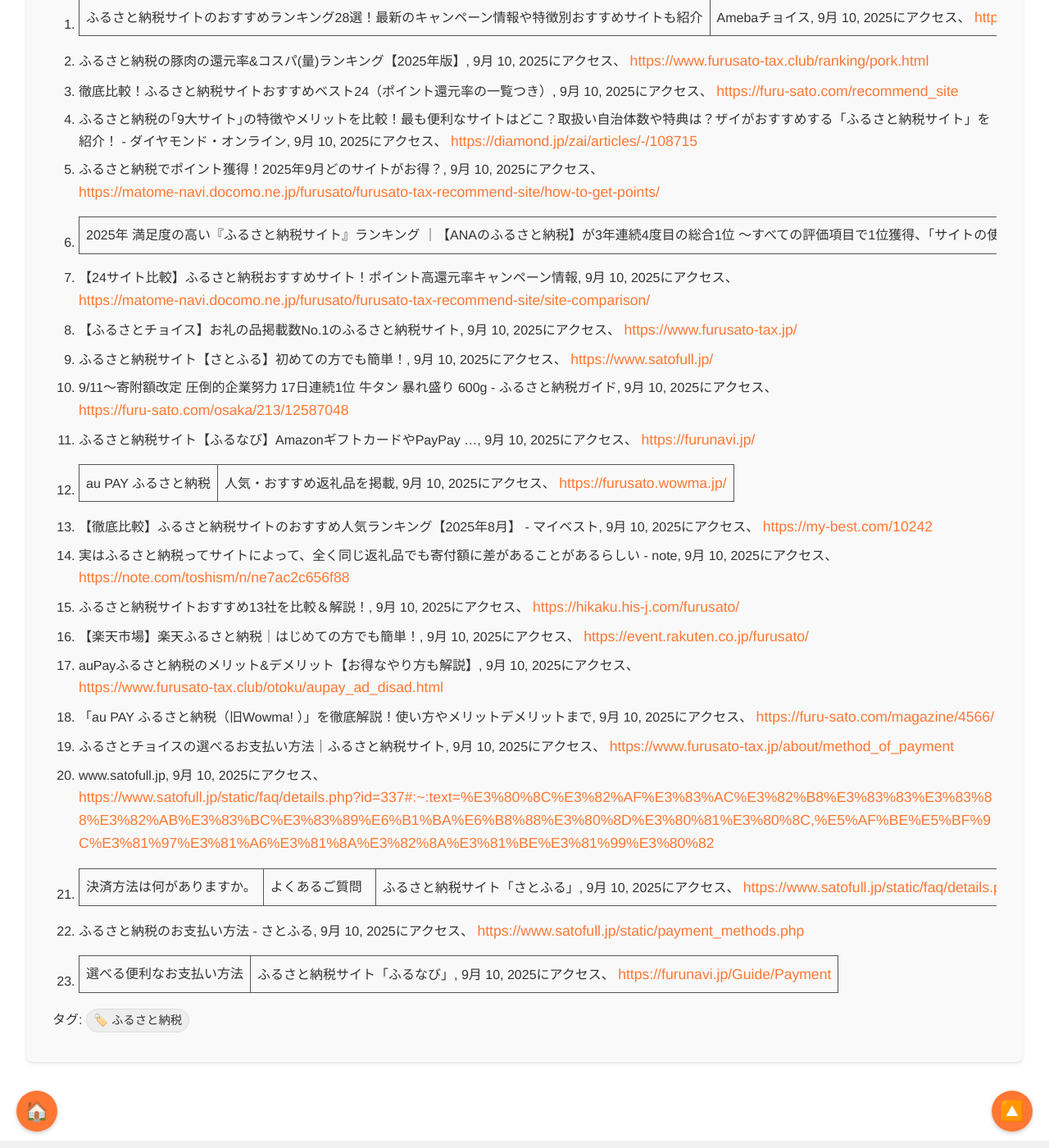
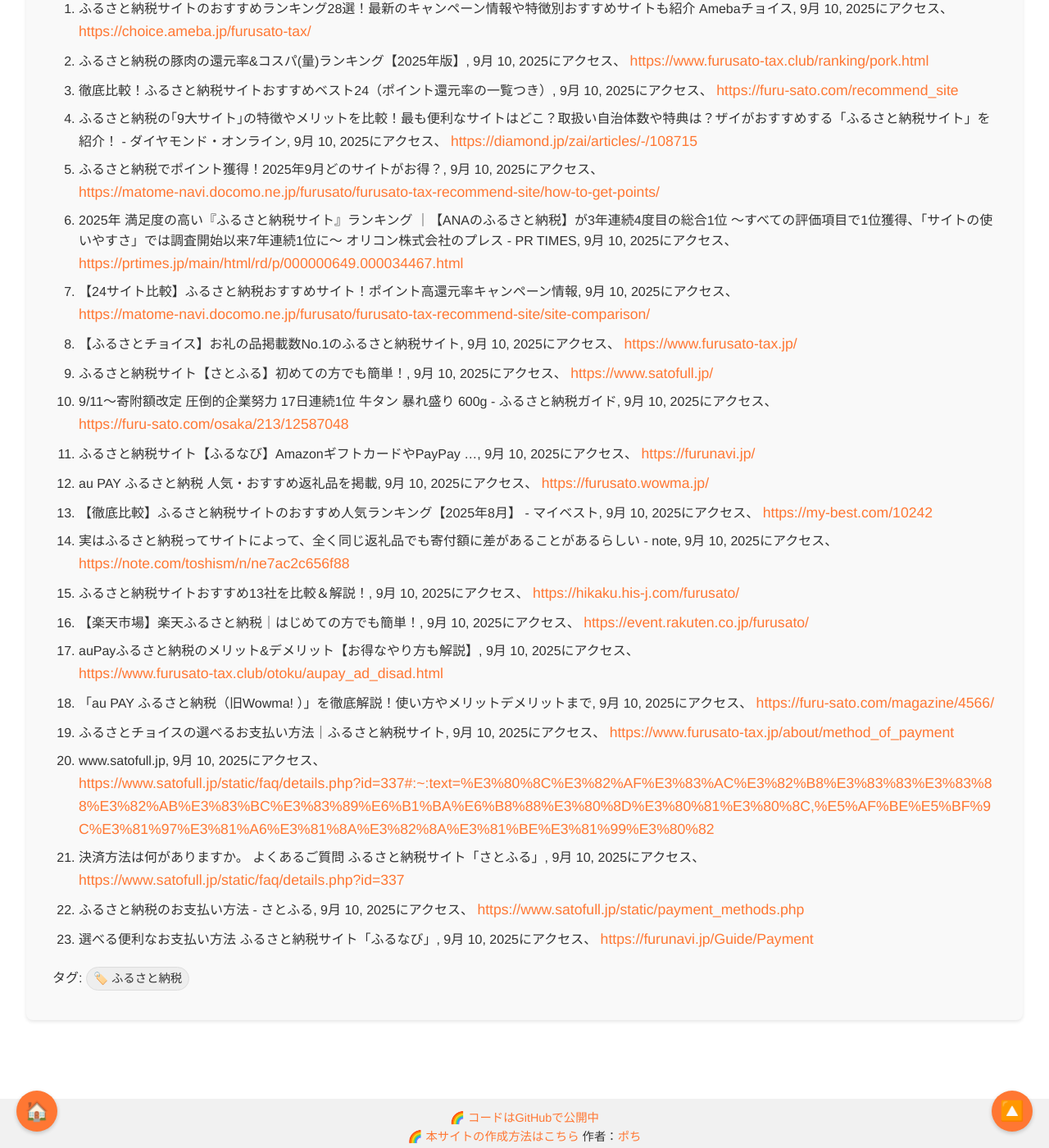
Before and after one commit to aegisfleet/share-deepresearch, a Jekyll site: the page built from _topics/hometown-tax-donation-site-comparison/index.md, in a window 1280 px wide and 1400 px high, scrolled down 12784 px. Shown: the whole window at 82% size. Built offline with Jekyll 4.4.1, drawn with Linux system fonts in a browser that asks for light colours.

Commit message:
Auto update files

```diff
--- a/_topics/hometown-tax-donation-site-comparison/index.md
+++ b/_topics/hometown-tax-donation-site-comparison/index.md
@@ -284,18 +284,18 @@ title: 2025年10月以降のふるさと納税戦略：ポイント還元廃止
 
 #### **引用文献**
 
-1. ふるさと納税サイトのおすすめランキング28選！最新のキャンペーン情報や特徴別おすすめサイトも紹介 | Amebaチョイス, 9月 10, 2025にアクセス、 [https://choice.ameba.jp/furusato-tax/](https://choice.ameba.jp/furusato-tax/)
+1. ふるさと納税サイトのおすすめランキング28選！最新のキャンペーン情報や特徴別おすすめサイトも紹介 Amebaチョイス, 9月 10, 2025にアクセス、 [https://choice.ameba.jp/furusato-tax/](https://choice.ameba.jp/furusato-tax/)
 2. ふるさと納税の豚肉の還元率&コスパ(量)ランキング【2025年版】, 9月 10, 2025にアクセス、 [https://www.furusato-tax.club/ranking/pork.html](https://www.furusato-tax.club/ranking/pork.html)
 3. 徹底比較！ふるさと納税サイトおすすめベスト24（ポイント還元率の一覧つき）, 9月 10, 2025にアクセス、 [https://furu-sato.com/recommend\_site](https://furu-sato.com/recommend_site)
 4. ふるさと納税の｢9大サイト｣の特徴やメリットを比較！最も便利なサイトはどこ？取扱い自治体数や特典は？ザイがおすすめする「ふるさと納税サイト」を紹介！ \- ダイヤモンド・オンライン, 9月 10, 2025にアクセス、 [https://diamond.jp/zai/articles/-/108715](https://diamond.jp/zai/articles/-/108715)
 5. ふるさと納税でポイント獲得！2025年9月どのサイトがお得？, 9月 10, 2025にアクセス、 [https://matome-navi.docomo.ne.jp/furusato/furusato-tax-recommend-site/how-to-get-points/](https://matome-navi.docomo.ne.jp/furusato/furusato-tax-recommend-site/how-to-get-points/)
-6. 2025年 満足度の高い『ふるさと納税サイト』ランキング ｜【ANAのふるさと納税】が3年連続4度目の総合1位 ～すべての評価項目で1位獲得、「サイトの使いやすさ」では調査開始以来7年連続1位に～ | オリコン株式会社のプレス \- PR TIMES, 9月 10, 2025にアクセス、 [https://prtimes.jp/main/html/rd/p/000000649.000034467.html](https://prtimes.jp/main/html/rd/p/000000649.000034467.html)
+6. 2025年 満足度の高い『ふるさと納税サイト』ランキング ｜【ANAのふるさと納税】が3年連続4度目の総合1位 ～すべての評価項目で1位獲得、「サイトの使いやすさ」では調査開始以来7年連続1位に～ オリコン株式会社のプレス \- PR TIMES, 9月 10, 2025にアクセス、 [https://prtimes.jp/main/html/rd/p/000000649.000034467.html](https://prtimes.jp/main/html/rd/p/000000649.000034467.html)
 7. 【24サイト比較】ふるさと納税おすすめサイト！ポイント高還元率キャンペーン情報, 9月 10, 2025にアクセス、 [https://matome-navi.docomo.ne.jp/furusato/furusato-tax-recommend-site/site-comparison/](https://matome-navi.docomo.ne.jp/furusato/furusato-tax-recommend-site/site-comparison/)
 8. 【ふるさとチョイス】お礼の品掲載数No.1のふるさと納税サイト, 9月 10, 2025にアクセス、 [https://www.furusato-tax.jp/](https://www.furusato-tax.jp/)
 9. ふるさと納税サイト【さとふる】初めての方でも簡単！, 9月 10, 2025にアクセス、 [https://www.satofull.jp/](https://www.satofull.jp/)
 10. 9/11〜寄附額改定 圧倒的企業努力 17日連続1位 牛タン 暴れ盛り 600g \- ふるさと納税ガイド, 9月 10, 2025にアクセス、 [https://furu-sato.com/osaka/213/12587048](https://furu-sato.com/osaka/213/12587048)
 11. ふるさと納税サイト【ふるなび】AmazonギフトカードやPayPay ..., 9月 10, 2025にアクセス、 [https://furunavi.jp/](https://furunavi.jp/)
-12. au PAY ふるさと納税 | 人気・おすすめ返礼品を掲載, 9月 10, 2025にアクセス、 [https://furusato.wowma.jp/](https://furusato.wowma.jp/)
+12. au PAY ふるさと納税 人気・おすすめ返礼品を掲載, 9月 10, 2025にアクセス、 [https://furusato.wowma.jp/](https://furusato.wowma.jp/)
 13. 【徹底比較】ふるさと納税サイトのおすすめ人気ランキング【2025年8月】 \- マイベスト, 9月 10, 2025にアクセス、 [https://my-best.com/10242](https://my-best.com/10242)
 14. 実はふるさと納税ってサイトによって、全く同じ返礼品でも寄付額に差があることがあるらしい \- note, 9月 10, 2025にアクセス、 [https://note.com/toshism/n/ne7ac2c656f88](https://note.com/toshism/n/ne7ac2c656f88)
 15. ふるさと納税サイトおすすめ13社を比較＆解説！, 9月 10, 2025にアクセス、 [https://hikaku.his-j.com/furusato/](https://hikaku.his-j.com/furusato/)
@@ -304,6 +304,6 @@ title: 2025年10月以降のふるさと納税戦略：ポイント還元廃止
 18. 「au PAY ふるさと納税（旧Wowma\! ）」を徹底解説！使い方やメリットデメリットまで, 9月 10, 2025にアクセス、 [https://furu-sato.com/magazine/4566/](https://furu-sato.com/magazine/4566/)
 19. ふるさとチョイスの選べるお支払い方法｜ふるさと納税サイト, 9月 10, 2025にアクセス、 [https://www.furusato-tax.jp/about/method\_of\_payment](https://www.furusato-tax.jp/about/method_of_payment)
 20. www.satofull.jp, 9月 10, 2025にアクセス、 [https://www.satofull.jp/static/faq/details.php?id=337\#:\~:text=%E3%80%8C%E3%82%AF%E3%83%AC%E3%82%B8%E3%83%83%E3%83%88%E3%82%AB%E3%83%BC%E3%83%89%E6%B1%BA%E6%B8%88%E3%80%8D%E3%80%81%E3%80%8C,%E5%AF%BE%E5%BF%9C%E3%81%97%E3%81%A6%E3%81%8A%E3%82%8A%E3%81%BE%E3%81%99%E3%80%82](https://www.satofull.jp/static/faq/details.php?id=337#:~:text=%E3%80%8C%E3%82%AF%E3%83%AC%E3%82%B8%E3%83%83%E3%83%88%E3%82%AB%E3%83%BC%E3%83%89%E6%B1%BA%E6%B8%88%E3%80%8D%E3%80%81%E3%80%8C,%E5%AF%BE%E5%BF%9C%E3%81%97%E3%81%A6%E3%81%8A%E3%82%8A%E3%81%BE%E3%81%99%E3%80%82)
-21. 決済方法は何がありますか。 | よくあるご質問 | ふるさと納税サイト「さとふる」, 9月 10, 2025にアクセス、 [https://www.satofull.jp/static/faq/details.php?id=337](https://www.satofull.jp/static/faq/details.php?id=337)
+21. 決済方法は何がありますか。 よくあるご質問 ふるさと納税サイト「さとふる」, 9月 10, 2025にアクセス、 [https://www.satofull.jp/static/faq/details.php?id=337](https://www.satofull.jp/static/faq/details.php?id=337)
 22. ふるさと納税のお支払い方法 \- さとふる, 9月 10, 2025にアクセス、 [https://www.satofull.jp/static/payment\_methods.php](https://www.satofull.jp/static/payment_methods.php)
-23. 選べる便利なお支払い方法 | ふるさと納税サイト「ふるなび」, 9月 10, 2025にアクセス、 [https://furunavi.jp/Guide/Payment](https://furunavi.jp/Guide/Payment)
+23. 選べる便利なお支払い方法 ふるさと納税サイト「ふるなび」, 9月 10, 2025にアクセス、 [https://furunavi.jp/Guide/Payment](https://furunavi.jp/Guide/Payment)
```
